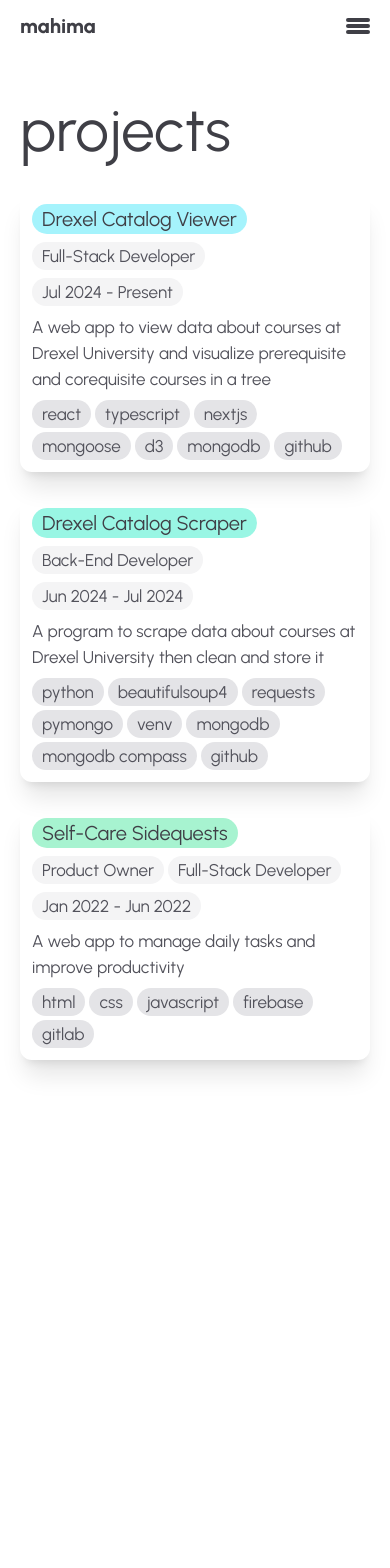
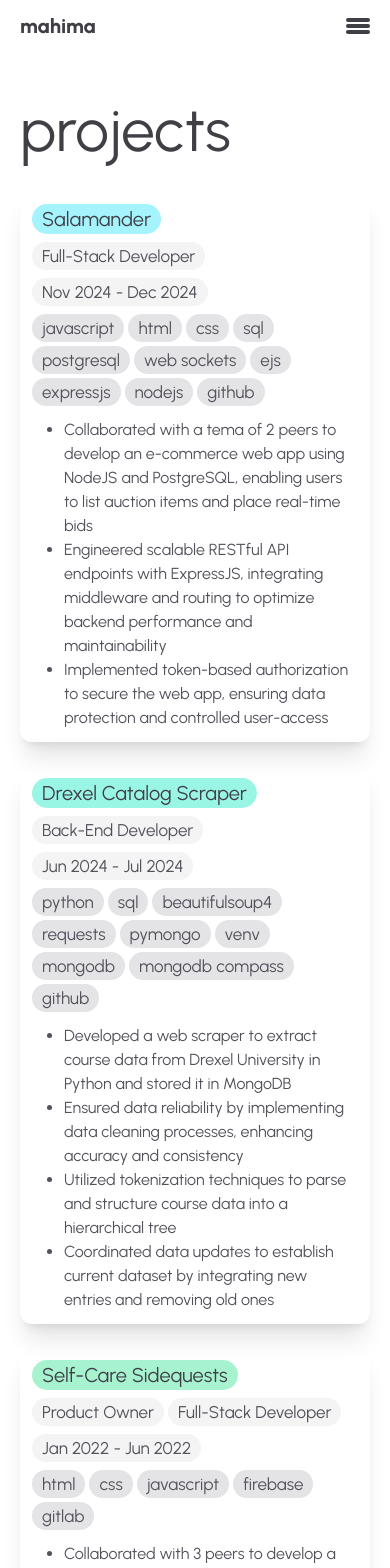
Before and after one commit to mahimamchacko/mahimamchacko.github.io, a Next.js app: page /projects in a window 390 px wide. Shown: the top 1568 px of the page. Before the commit the page ends 1140 px from the top, so only its background shows below. Built offline with nearby package versions, Linux system fonts and the light colour scheme.

Commit message:
Update projects and format pages with Prettier

```diff
--- a/app/contact/page.tsx
+++ b/app/contact/page.tsx
@@ -6,33 +6,39 @@ export default function GetContact() {
     {
       title: "email",
       link: "mailto:mahimamchacko@gmail.com",
-      color: "bg-red-200"
+      color: "bg-red-200",
     },
     {
       title: "linkedin",
       link: "https://www.linkedin.com/in/mahimamchacko/",
-      color: "bg-sky-200"
+      color: "bg-sky-200",
     },
     {
       title: "github",
       link: "https://github.com/mahimamchacko/",
-      color: "bg-stone-200"
-    }
-  ]
+      color: "bg-stone-200",
+    },
+  ];
 
   return (
     <main className="container flex flex-col gap-8 md:gap-12 py-12">
       <h1>contact</h1>
       <div className="flex flex-wrap gap-2">
-        {tabs.map((contact: { title: string, link: string, color: string }, index) => (
+        {tabs.map(
+          (contact: { title: string; link: string; color: string }, index) => (
             <div key={index} className="flex gap-8 md:gap-10">
               <Badge color={contact.color}>
-              <Link href={contact.link} draggable={false} className="max-w-48 max-h-48 md:max-w-60 md:max-h-60">
+                <Link
+                  href={contact.link}
+                  draggable={false}
+                  className="max-w-48 max-h-48 md:max-w-60 md:max-h-60"
+                >
                   <h6>{contact.title}</h6>
                 </Link>
               </Badge>
             </div>
-        ))}
+          )
+        )}
       </div>
     </main>
   );
--- a/app/fonts.ts
+++ b/app/fonts.ts
@@ -1,6 +1,6 @@
-import { Urbanist } from 'next/font/google';
+import { Urbanist } from "next/font/google";
 
 export const urbanist = Urbanist({
-  subsets: ['latin'],
-  display: 'swap',
+  subsets: ["latin"],
+  display: "swap",
 });
--- a/app/layout.tsx
+++ b/app/layout.tsx
@@ -16,7 +16,7 @@ export default function RootLayout({
   return (
     <html lang="en">
       <body className={urbanist.className}>
-        <Navbar/>
+        <Navbar />
         {children}
       </body>
     </html>
--- a/app/page.tsx
+++ b/app/page.tsx
@@ -4,19 +4,19 @@ export default function GetAbout() {
   const badges = [
     {
       color: "bg-emerald-200",
-      text: "software developer"
+      text: "software developer",
     },
     {
       color: "bg-teal-200",
-      text: "software engineer"
+      text: "software engineer",
     },
     {
       color: "bg-cyan-200",
-      text: "software programmer"
+      text: "software programmer",
     },
     {
       color: "bg-sky-200",
-      text: "student"
+      text: "student",
     },
   ];
 
@@ -24,7 +24,7 @@ export default function GetAbout() {
     <main className="container flex flex-col gap-8 md:gap-12 py-12">
       <h1>mahima chacko</h1>
       <div className="flex flex-wrap gap-2">
-        {badges.map((tag: { color: string, text: string }, index) => (
+        {badges.map((tag: { color: string; text: string }, index) => (
           <Badge key={index} color={tag.color}>
             <h6>{tag.text}</h6>
           </Badge>
--- a/app/projects/page.tsx
+++ b/app/projects/page.tsx
@@ -3,71 +3,98 @@ import Card from "@/components/card";
 export default function GetProjects() {
   const projects = [
     {
-      title: "Drexel Catalog Viewer",
-      roles: [
-        "Full-Stack Developer"
-      ],
-      period: "Jul 2024 - Present",
-      description: "A web app to view data about courses at Drexel University and visualize prerequisite and corequisite courses in a tree",
-      link: "https://github.com/mahimamchacko/drexel-catalog-viewer",
+      title: "Salamander",
+      roles: ["Full-Stack Developer"],
+      period: "Nov 2024 - Dec 2024",
+      link: "https://github.com/mahimamchacko/salamander",
       color: "bg-cyan-200",
       tags: [
-        "react",
-        "typescript",
-        "nextjs",
-        "mongoose",
-        "d3",
-        "mongodb",
-        "github"
-      ]
+        "javascript",
+        "html",
+        "css",
+        "sql",
+        "postgresql",
+        "web sockets",
+        "ejs",
+        "expressjs",
+        "nodejs",
+        "github",
+      ],
+      bullets: [
+        "Collaborated with a tema of 2 peers to develop an e-commerce web app using NodeJS and PostgreSQL, enabling users to list auction items and place real-time bids",
+        "Engineered scalable RESTful API endpoints with ExpressJS, integrating middleware and routing to optimize backend performance and maintainability",
+        "Implemented token-based authorization to secure the web app, ensuring data protection and controlled user-access",
+      ],
     },
     {
       title: "Drexel Catalog Scraper",
-      roles: [
-        "Back-End Developer"
-      ],
+      roles: ["Back-End Developer"],
       period: "Jun 2024 - Jul 2024",
-      description: "A program to scrape data about courses at Drexel University then clean and store it",
       link: "https://github.com/mahimamchacko/drexel-catalog-scraper",
       color: "bg-teal-200",
       tags: [
         "python",
+        "sql",
         "beautifulsoup4",
         "requests",
         "pymongo",
         "venv",
         "mongodb",
         "mongodb compass",
-        "github"
-      ]
+        "github",
+      ],
+      bullets: [
+        "Developed a web scraper to extract course data from Drexel University in Python and stored it in MongoDB",
+        "Ensured data reliability by implementing data cleaning processes, enhancing accuracy and consistency",
+        "Utilized tokenization techniques to parse and structure course data into a hierarchical tree",
+        "Coordinated data updates to establish current dataset by integrating new entries and removing old ones",
+      ],
     },
     {
       title: "Self-Care Sidequests",
-      roles: [
-        "Product Owner",
-        "Full-Stack Developer"
-      ],
+      roles: ["Product Owner", "Full-Stack Developer"],
       period: "Jan 2022 - Jun 2022",
-      description: "A web app to manage daily tasks and improve productivity",
       link: "",
       color: "bg-emerald-200",
-      tags: [
-        "html",
-        "css",
-        "javascript",
-        "firebase",
-        "gitlab"
-      ]
-    }
-  ]
+      tags: ["html", "css", "javascript", "firebase", "gitlab"],
+      bullets: [
+        "Collaborated with 3 peers to develop a productivity web app using HTML/CSS and JavaScript, empowering users to manage tasks and streamline workflows",
+        "Applied Agile and Scrum methodologies to deliver features efficiently, organizing user stories and issues on a Kanban board",
+        "Directed product development as Product Owner by prioritizing 12 user stories and 90+ issues, ensuring alignment with project goals",
+        "Engineered core features, enabling seamless navigation and data management tailored to individual preferences",
+      ],
+    },
+  ];
 
   return (
     <main className="container flex flex-col gap-8 md:gap-12 py-12">
       <h1>projects</h1>
-      <div className="grid grid-cols-1 md:grid-cols-2 gap-6 md:gap-8">
-        {projects.map((project: { title: string, roles: string[], period: string, description: string, link: string, color: string, tags: string[] }, index) => (
-          <Card key={index} title={project.title} roles={project.roles} period={project.period} description={project.description} link={project.link} color={project.color} tags={project.tags}/>
-        ))}
+      <div className="flex flex-col gap-6 md:gap-8">
+        {projects.map(
+          (
+            project: {
+              title: string;
+              roles: string[];
+              period: string;
+              link: string;
+              color: string;
+              tags: string[];
+              bullets: string[];
+            },
+            index
+          ) => (
+            <Card
+              key={index}
+              title={project.title}
+              roles={project.roles}
+              period={project.period}
+              link={project.link}
+              color={project.color}
+              tags={project.tags}
+              bullets={project.bullets}
+            />
+          )
+        )}
       </div>
     </main>
   );
--- a/app/skills/page.tsx
+++ b/app/skills/page.tsx
@@ -13,7 +13,7 @@ export default function GetSkills() {
         "graphql",
         "html",
         "css",
-      ]
+      ],
     },
     {
       label: "frameworks",
@@ -23,8 +23,8 @@ export default function GetSkills() {
         "asp.net mvc",
         "entity framework",
         "bootstrap",
-        "tailwind"
-      ]
+        "tailwind",
+      ],
     },
     {
       label: "tools",
@@ -45,8 +45,8 @@ export default function GetSkills() {
         "atlassian confluence",
         "atlassian fisheye",
         "atlassian crucible",
-        "tidal automation"
-      ]
+        "tidal automation",
+      ],
     },
     {
       label: "libraries",
@@ -61,8 +61,8 @@ export default function GetSkills() {
         "nlog",
         "csvhelper",
         "junit",
-        "jquery"
-      ]
+        "jquery",
+      ],
     },
     {
       label: "databases",
@@ -70,16 +70,16 @@ export default function GetSkills() {
         "microsoft sql server",
         "oracle database",
         "postgresql",
-        "mongodb"
-      ]
-    }
-  ]
+        "mongodb",
+      ],
+    },
+  ];
 
   return (
     <main className="container flex flex-col gap-8 md:gap-12 py-12">
       <h1>skills</h1>
       <ul className="flex flex-col gap-6 md:gap-8">
-        {skills.map((skill: { label: string, tags: string[]}, index) => (
+        {skills.map((skill: { label: string; tags: string[] }, index) => (
           <li key={index} className="flex flex-col gap-2">
             <h6 className="font-bold">{skill.label}</h6>
             <ul className="flex flex-wrap gap-1 md:gap-2">
--- a/components/badge.tsx
+++ b/components/badge.tsx
@@ -1,14 +1,15 @@
 type BadgeProps = {
-  color: string
-  children: React.ReactNode
-}
+  color: string;
+  children: React.ReactNode;
+};
 
-export default function Badge({ color = "bg-sky-200", children }: BadgeProps) : React.ReactNode {
+export default function Badge({
+  color = "bg-sky-200",
+  children,
+}: BadgeProps): React.ReactNode {
   return (
     <div className="flex items-start">
-      <div className={`py-px px-2.5 rounded-full ${color} `}>
-        {children}
-      </div>
+      <div className={`py-px px-2.5 rounded-full ${color} `}>{children}</div>
     </div>
   );
 }
--- a/components/card.tsx
+++ b/components/card.tsx
@@ -2,20 +2,32 @@ import Link from "next/link";
 import Badge from "./badge";
 
 type CardProps = {
-  title: string,
-  roles: string[],
-  period: string
-  description: string,
-  link: string,
-  color: string,
-  tags: string[]
-}
+  title: string;
+  roles: string[];
+  period: string;
+  link: string;
+  color: string;
+  tags: string[];
+  bullets: string[];
+};
 
-export default function Card({ title, roles, period, description, link, color, tags }: CardProps) : React.ReactNode {
+export default function Card({
+  title,
+  roles,
+  period,
+  link,
+  color,
+  tags,
+  bullets,
+}: CardProps): React.ReactNode {
   return (
     <div className="flex flex-col gap-2 shadow-xl p-3 rounded-xl">
       <Badge color={color}>
-        <Link href={link} draggable={false} className="max-w-48 max-h-48 md:max-w-60 md:max-h-60">
+        <Link
+          href={link}
+          draggable={false}
+          className="max-w-48 max-h-48 md:max-w-60 md:max-h-60"
+        >
           <h6>{title}</h6>
         </Link>
       </Badge>
@@ -29,7 +41,6 @@ export default function Card({ title, roles, period, description, link, color, t
       <Badge color="bg-zinc-100">
         <p>{period}</p>
       </Badge>
-      <div>{description}</div>
       <div className="flex flex-wrap gap-1 md:gap-2">
         {tags.map((tag, index) => (
           <Badge key={index} color="bg-zinc-200">
@@ -37,6 +48,11 @@ export default function Card({ title, roles, period, description, link, color, t
           </Badge>
         ))}
       </div>
+      <ul className="list-disc pl-8 md:pl-10 mt-1 text-base md:text-md">
+        {bullets.map((bullet: string, index) => (
+          <li key={index}>{bullet}</li>
+        ))}
+      </ul>
     </div>
   );
 }
```
Also changed, not shown: app/experience/page.tsx (+39 -25 lines), components/navbar.tsx (+43 -18 lines), components/timeline.tsx (+28 -13 lines), app/globals.css (line endings or trailing spaces). Lines whose indentation alone changed are shown as unchanged.
